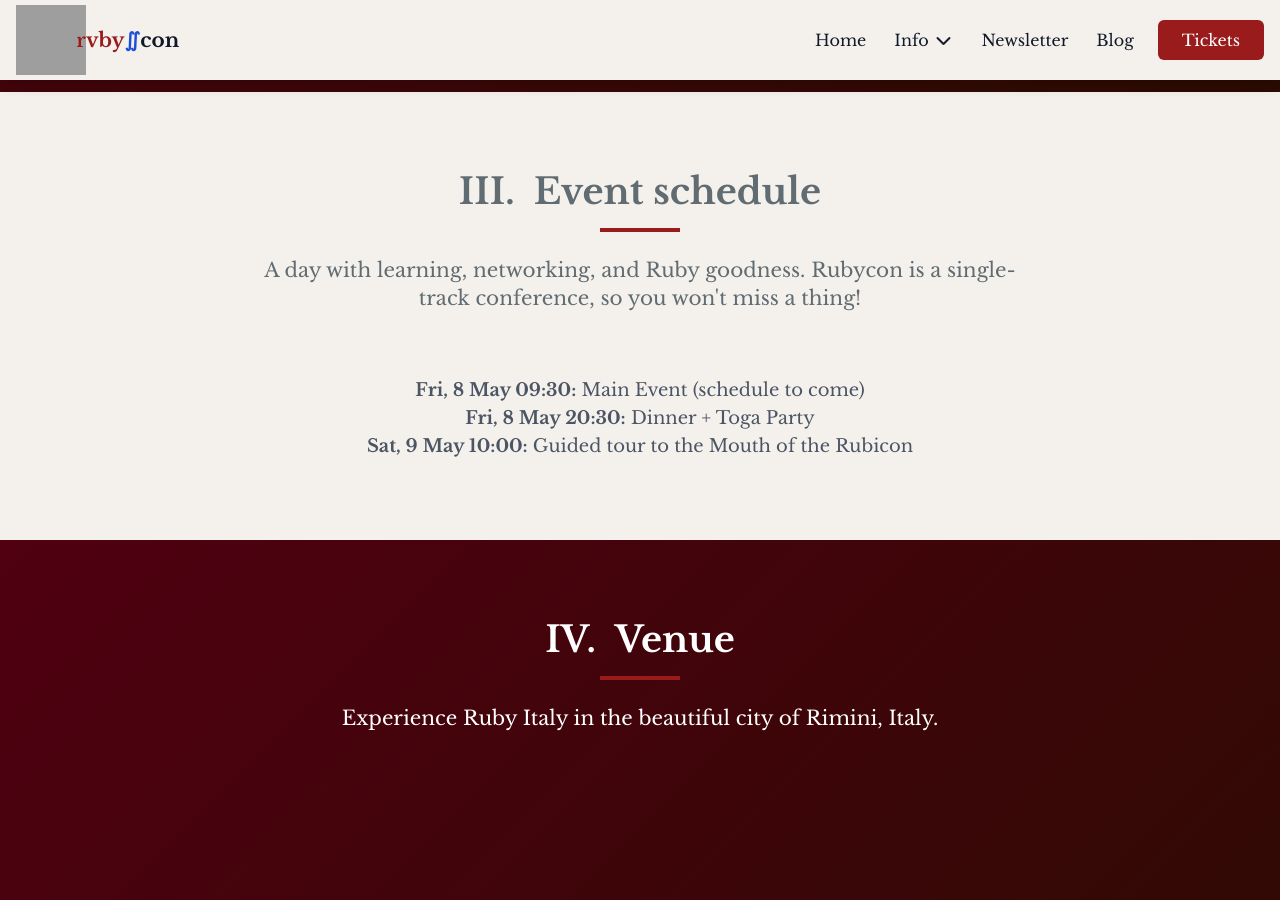
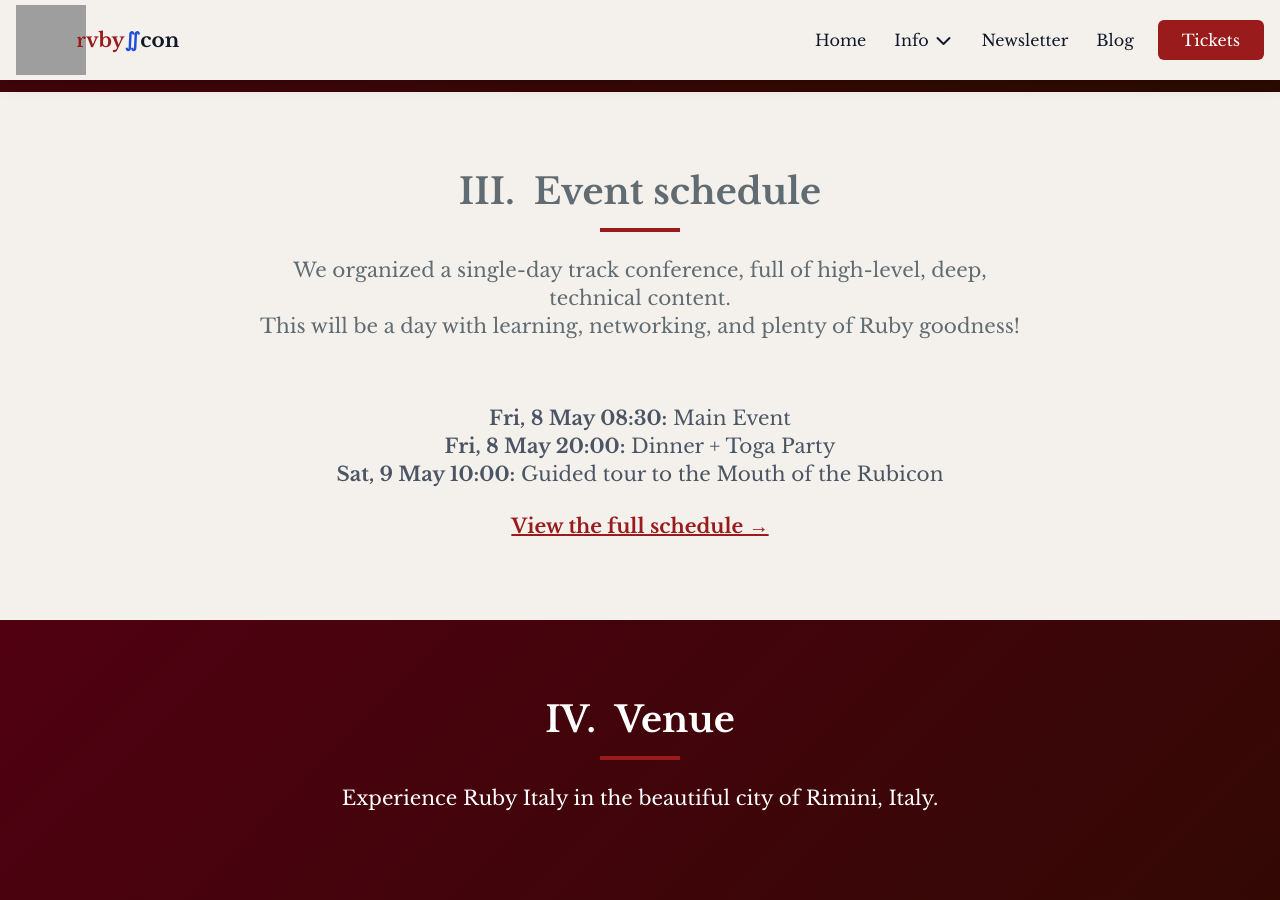
Before and after one commit to palladius/rubycon.it, a Jekyll site: the page built from rubycon.it/index.html, in a window 1280 px wide and 900 px high, scrolled down 2260 px. Built offline with Jekyll 4.4.1, drawn with Linux system fonts in a browser that asks for light colours; nearby versions of some CDN libraries; grey boxes are pictures that could not be loaded.

Commit message:
Add schedule to the navigation bar (and logistics)

```diff
--- a/rubycon.it/_data/navigation.yml
+++ b/rubycon.it/_data/navigation.yml
@@ -10,11 +10,13 @@
     - name: Speakers
       link: "/#speakers"
     - name: Schedule
-      link: "/#schedule"
+      link: "/schedule/"
     - name: Venue
       link: "/#venue"
     - name: Sponsors
       link: "/#sponsors"
+    - name: Logistics
+      link: "/logistics/"
     - name: FAQ
       link: "/#faq"
 - name: Newsletter
--- a/rubycon.it/_includes/schedule.html
+++ b/rubycon.it/_includes/schedule.html
@@ -1,8 +1,13 @@
 {% capture content %}
-<div class="text-center text-lg text-gray-600" data-aos="fade-up">
-    <p><b>Fri, 8 May 09:30:</b> Main Event (schedule to come)</p>
-    <p><b>Fri, 8 May 20:30:</b> Dinner + Toga Party</p>
+<div class="text-center text-xl text-gray-600" data-aos="fade-up">
+    <p><b>Fri, 8 May 08:30:</b> Main Event</p>
+    <p><b>Fri, 8 May 20:00:</b> Dinner + Toga Party</p>
     <p><b>Sat, 9 May 10:00:</b> Guided tour to the Mouth of the Rubicon</p>
+    <p class="mt-6">
+        <a href="/schedule/" class="text-red-800 hover:text-red-600 font-semibold underline">
+            View the full schedule →
+        </a>
+    </p>
 </div>
 <!-- To restore previous schedule, uncomment this -->
 {% comment %}
@@ -44,8 +49,9 @@
 {% include section.html
 id="schedule"
 title="III. &nbsp;Event schedule"
-description="A day with learning, networking, and Ruby goodness. Rubycon is a single-track conference, so you won't miss
-a thing!"
+description="We organized a single-day track conference, full of high-level, deep, technical content.
+<br>
+This will be a day with learning, networking, and plenty of Ruby goodness!"
 content=content
 %}
 
--- a/rubycon.it/assets/css/style.scss
+++ b/rubycon.it/assets/css/style.scss
@@ -257,7 +257,7 @@
   margin: 1.5rem 0;
 }
 
-.prose code {
+code {
   background-color: #f3f4f6;
   /* gray-100 */
   padding: 0.2rem 0.4rem;
@@ -265,7 +265,7 @@
   font-size: 0.875rem;
 }
 
-.prose pre {
+pre {
   background-color: #1f2937;
   /* gray-800 */
   color: #f9fafb;
@@ -274,15 +274,16 @@
   border-radius: 0.5rem;
   overflow-x: auto;
   margin: 1.5rem 0;
+
+  code {
+    background-color: transparent;
+    color: inherit;
+    font-size: 98%;
+    padding: 0;
+    line-height: 1.4;
+  }
 }
 
-.prose pre code {
-  background-color: transparent;
-  color: inherit;
-  font-size: 98%;
-  padding: 0;
-  line-height: 1.4;
-}
 @media screen and (max-width: 600px) {
   .my-card{
     width: 300px;
```
Also changed, not shown: rubycon.it/_includes/dsl/content.rb (+37 -35 lines), rubycon.it/_layouts/page.html (+6 -3 lines), rubycon.it/program_of_the_day.md (deleted, +0 -39 lines), rubycon.it/schedule.md (added, +13 -0 lines), rubycon.it/articles.html (line endings or trailing spaces).
